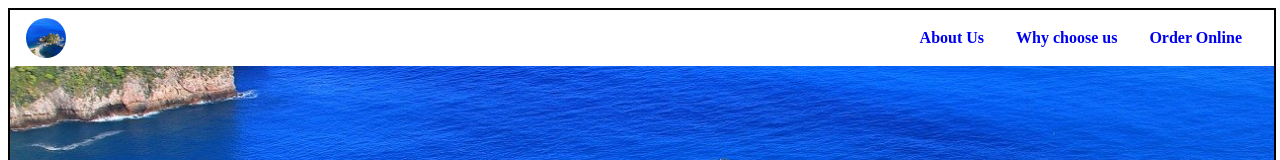
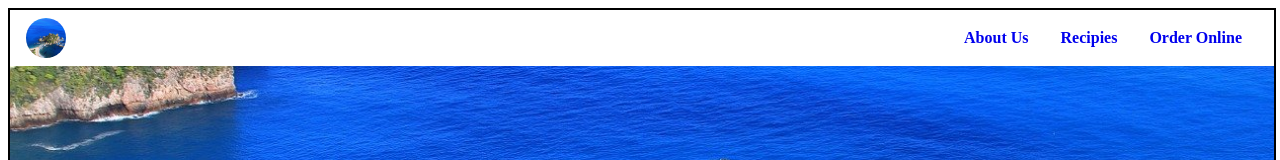
Before and after one commit to ilzio/lapa-frutta, a Next.js app: page / in a window 1280 px wide. Shown: the top 160 px of the page. Built offline with nearby package versions, Linux system fonts and the light colour scheme.

Commit message:
header links moved to utils

```diff
--- a/components/_wrapper/Layout/Header.js
+++ b/components/_wrapper/Layout/Header.js
@@ -1,21 +1,9 @@
 import React from "react";
 import Logo from "./Logo";
 import Nav from "./Nav";
+import links from '../../../utils/headerLinks'
 
-const links = [
-  {
-    label: "About Us",
-    href: "about",
-  },
-  {
-    label: "Why choose us",
-    href: "what",
-  },
-  {
-    label: "Order Online",
-    href: "order",
-  },
-];
+
 
 function Header() {
   return (
--- /dev/null
+++ b/utils/headerLinks.js
@@ -0,0 +1,17 @@
+export default [
+  {
+    label: 'About Us',
+    navigation: 'internal',
+    href: 'about',
+  },
+  {
+    label: 'Recipies',
+    navigation: 'scroll',
+    href: 'recipies',
+},
+{
+    label: 'Order Online',
+    navigation: 'scroll',
+    href: 'order',
+  },
+];
```
